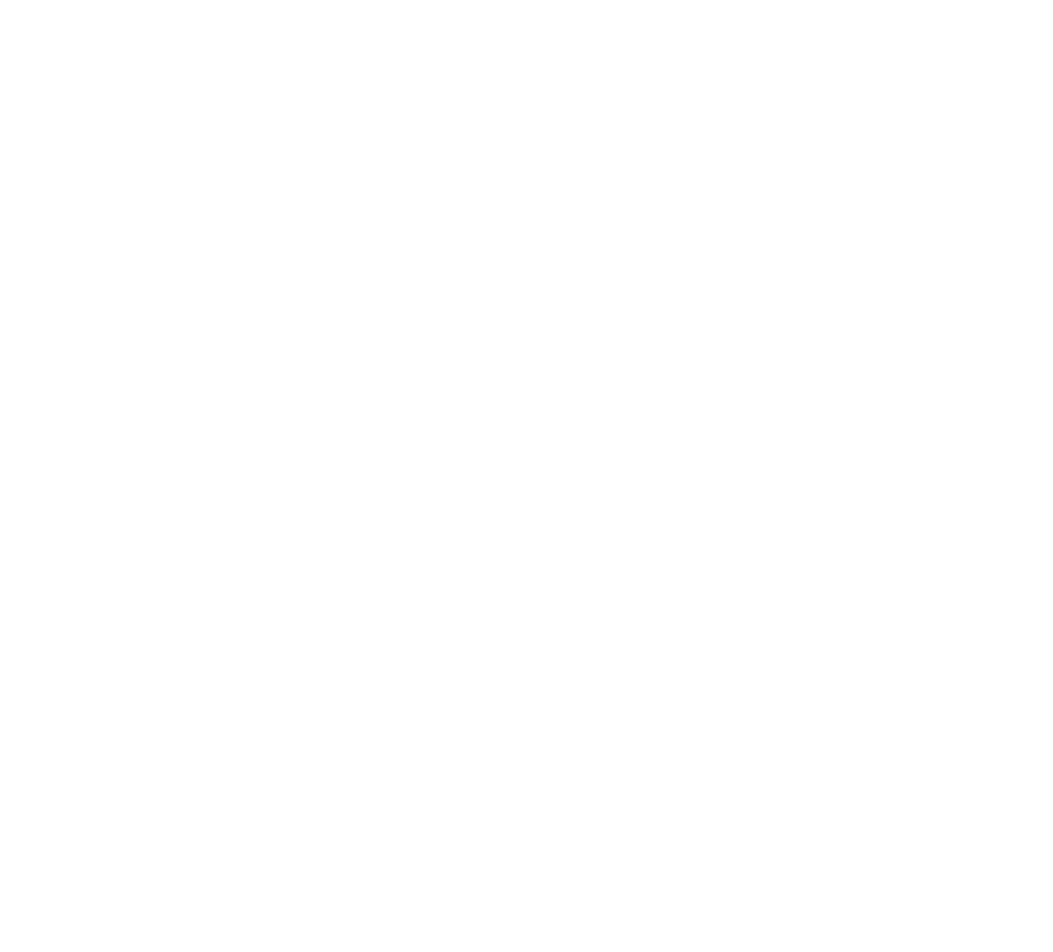
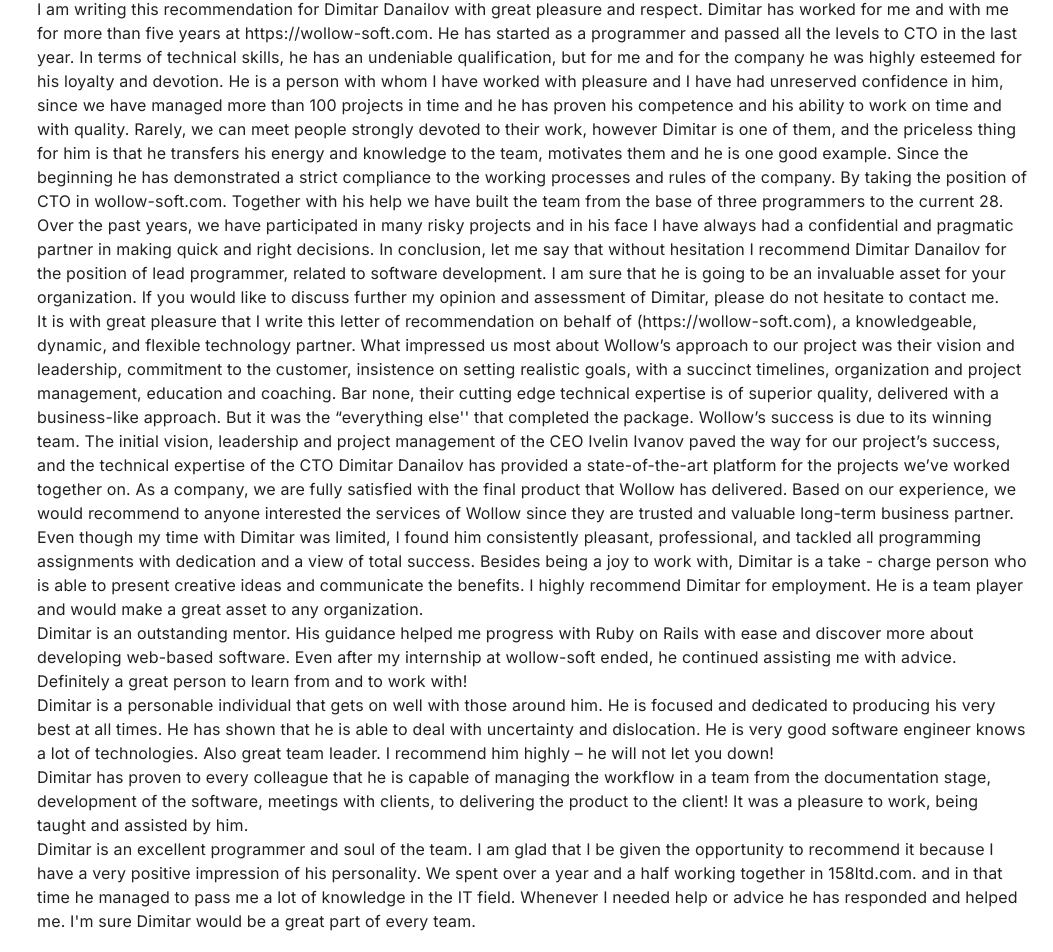
Before and after one commit to dimitardanailov/portfolio, a Next.js app in the folder apps/website/: page /recommendation-letters in a window 1280 px wide. Shown: the part 1803-2755 px from the top of the page, without its empty margins (227-1280 px from the left). Before the commit the page ends 1632 px from the top, so only its background shows below. Built offline with nearby package versions, Linux system fonts and the light colour scheme.

Commit message:
Project supports wollow-soft and questarai recommendation letter.

```diff
--- a/apps/website/src/app/recommendation-letters/Content.tsx
+++ b/apps/website/src/app/recommendation-letters/Content.tsx
@@ -9,6 +9,8 @@
   ElephantstockLetter,
   FleetpalLetter,
   GetcraftLetter,
+  QuestaraiLetter,
+  WollowSoftLetter,
 } from './projects'
 
 const Content = () => {
@@ -33,6 +35,8 @@
       <ElephantstockLetter />
       <FleetpalLetter />
       <GetcraftLetter />
+      <QuestaraiLetter />
+      <WollowSoftLetter />
     </>
   )
 }
--- a/apps/website/src/app/recommendation-letters/projects/index.tsx
+++ b/apps/website/src/app/recommendation-letters/projects/index.tsx
@@ -3,6 +3,8 @@
 import ElephantstockLetter from './elephantstock'
 import FleetpalLetter from './fleetpal'
 import GetcraftLetter from './getcraft'
+import WollowSoftLetter from './wollow'
+import QuestaraiLetter from './questarai'
 
 export {
   PropineLetter,
@@ -10,4 +12,6 @@
   ElephantstockLetter,
   FleetpalLetter,
   GetcraftLetter,
+  WollowSoftLetter,
+  QuestaraiLetter,
 }
--- /dev/null
+++ b/apps/website/src/app/recommendation-letters/projects/questarai/index.tsx
@@ -0,0 +1,38 @@
+'use client'
+
+import {FC} from 'react'
+
+import {
+  ProjectTitle,
+  HeadQuater,
+  Industry,
+  MarketPlace,
+  Position,
+} from '../../components'
+
+const Letter: FC = () => {
+  return (
+    <>
+      <ProjectTitle
+        title="queststarai.com"
+        href="https://www.queststarai.com"
+      />
+      <Industry text="Assessment Provider" />
+      <MarketPlace text="USA" />
+      <HeadQuater text="USA" />
+      <Position text="Software Consultant" />
+      <div>
+        <p>
+          Dimitar helped to build a new solution for a current product that
+          needed revisions based on usage in a newer OS. He worked with our
+          enterprise architect and a dedicated dev team and QA team to define
+          requirements, ask questions, and to think ahead of our solution. He
+          was punctual, positive, and helped to drive the process forward on a
+          daily basis. Thanks for your help, Dimitar!
+        </p>
+      </div>
+    </>
+  )
+}
+
+export default Letter
--- /dev/null
+++ b/apps/website/src/app/recommendation-letters/projects/wollow/index.tsx
@@ -0,0 +1,127 @@
+'use client'
+
+import {FC} from 'react'
+
+import {
+  ProjectTitle,
+  HeadQuater,
+  Industry,
+  MarketPlace,
+  Position,
+} from '../../components'
+
+const Letter: FC = () => {
+  return (
+    <>
+      <ProjectTitle
+        title="wollow-soft.com"
+        href="https://www.wollow-soft.com"
+      />
+      <Industry text="Software provider" />
+      <MarketPlace text="USA, Europe and Australia" />
+      <HeadQuater text="Bulgaria" />
+      <Position text="Software Engineer, Team Lead and CTO" />
+      <div>
+        <p>
+          I am writing this recommendation for Dimitar Danailov with great
+          pleasure and respect. Dimitar has worked for me and with me for more
+          than five years at https://wollow-soft.com. He has started as a
+          programmer and passed all the levels to CTO in the last year. In terms
+          of technical skills, he has an undeniable qualification, but for me
+          and for the company he was highly esteemed for his loyalty and
+          devotion. He is a person with whom I have worked with pleasure and I
+          have had unreserved confidence in him, since we have managed more than
+          100 projects in time and he has proven his competence and his ability
+          to work on time and with quality. Rarely, we can meet people strongly
+          devoted to their work, however Dimitar is one of them, and the
+          priceless thing for him is that he transfers his energy and knowledge
+          to the team, motivates them and he is one good example. Since the
+          beginning he has demonstrated a strict compliance to the working
+          processes and rules of the company. By taking the position of CTO in
+          wollow-soft.com. Together with his help we have built the team from
+          the base of three programmers to the current 28. Over the past years,
+          we have participated in many risky projects and in his face I have
+          always had a confidential and pragmatic partner in making quick and
+          right decisions. In conclusion, let me say that without hesitation I
+          recommend Dimitar Danailov for the position of lead programmer,
+          related to software development. I am sure that he is going to be an
+          invaluable asset for your organization. If you would like to discuss
+          further my opinion and assessment of Dimitar, please do not hesitate
+          to contact me.
+        </p>
+      </div>
+      <div>
+        <p>
+          It is with great pleasure that I write this letter of recommendation
+          on behalf of (https://wollow-soft.com), a knowledgeable, dynamic, and
+          flexible technology partner. What impressed us most about Wollow’s
+          approach to our project was their vision and leadership, commitment to
+          the customer, insistence on setting realistic goals, with a succinct
+          timelines, organization and project management, education and
+          coaching. Bar none, their cutting edge technical expertise is of
+          superior quality, delivered with a business-like approach. But it was
+          the “everything else'' that completed the package. Wollow’s success is
+          due to its winning team. The initial vision, leadership and project
+          management of the CEO Ivelin Ivanov paved the way for our project’s
+          success, and the technical expertise of the CTO Dimitar Danailov has
+          provided a state-of-the-art platform for the projects we’ve worked
+          together on. As a company, we are fully satisfied with the final
+          product that Wollow has delivered. Based on our experience, we would
+          recommend to anyone interested the services of Wollow since they are
+          trusted and valuable long-term business partner.
+        </p>
+      </div>
+      <div>
+        <p>
+          Even though my time with Dimitar was limited, I found him consistently
+          pleasant, professional, and tackled all programming assignments with
+          dedication and a view of total success. Besides being a joy to work
+          with, Dimitar is a take - charge person who is able to present
+          creative ideas and communicate the benefits. I highly recommend
+          Dimitar for employment. He is a team player and would make a great
+          asset to any organization.
+        </p>
+      </div>
+      <div>
+        <p>
+          Dimitar is an outstanding mentor. His guidance helped me progress with
+          Ruby on Rails with ease and discover more about developing web-based
+          software. Even after my internship at wollow-soft ended, he continued
+          assisting me with advice. Definitely a great person to learn from and
+          to work with!
+        </p>
+      </div>
+      <div>
+        <p>
+          Dimitar is a personable individual that gets on well with those around
+          him. He is focused and dedicated to producing his very best at all
+          times. He has shown that he is able to deal with uncertainty and
+          dislocation. He is very good software engineer knows a lot of
+          technologies. Also great team leader. I recommend him highly – he will
+          not let you down!
+        </p>
+      </div>
+      <div>
+        <p>
+          Dimitar has proven to every colleague that he is capable of managing
+          the workflow in a team from the documentation stage, development of
+          the software, meetings with clients, to delivering the product to the
+          client! It was a pleasure to work, being taught and assisted by him.
+        </p>
+      </div>
+      <div>
+        <p>
+          Dimitar is an excellent programmer and soul of the team. I am glad
+          that I be given the opportunity to recommend it because I have a very
+          positive impression of his personality. We spent over a year and a
+          half working together in 158ltd.com. and in that time he managed to
+          pass me a lot of knowledge in the IT field. Whenever I needed help or
+          advice he has responded and helped me. I'm sure Dimitar would be a
+          great part of every team.
+        </p>
+      </div>
+    </>
+  )
+}
+
+export default Letter
```
